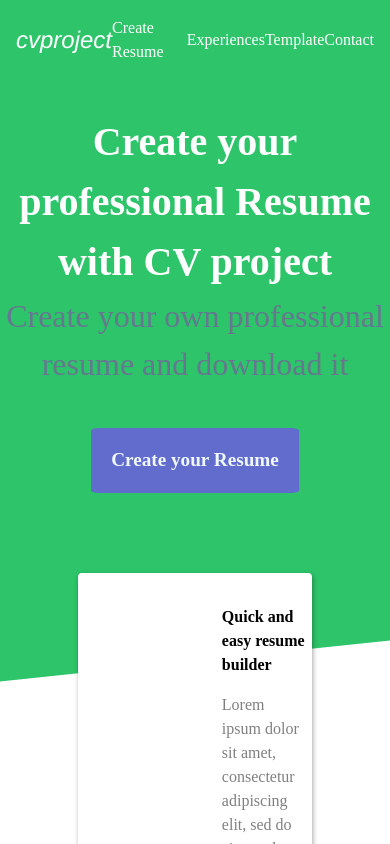
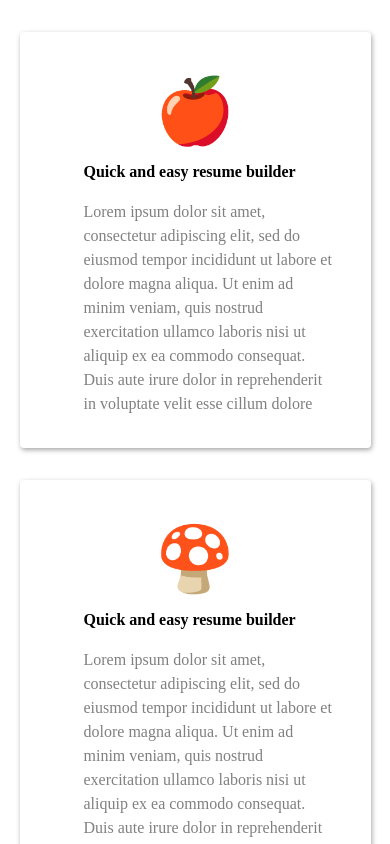
Before and after one commit to chucoyos/CV-application, a React (Vite) app: page / in a window 390 px wide. Shown: the top 844 px of the page. Built offline with nearby package versions, Linux system fonts and the light colour scheme.

Commit message:
Remove nav for small devices

```diff
--- a/src/App.css
+++ b/src/App.css
@@ -469,3 +469,25 @@ p {
 		display: none;
 	}
 }
+@media (max-width: 768px) {
+	.templates {
+		padding: 0;
+		gap: 8px;
+	}
+	.decorationBar,
+	.Nav {
+		display: none;
+	}
+	.cardContainer,
+	.form-card,
+	.experiencesCard,
+	.templates {
+		width: 100%;
+		top: 0;
+	}
+	.card,
+	.experiencesCard {
+		width: 90%;
+		flex-direction: column;
+	}
+}
--- a/src/components/NavBar.jsx
+++ b/src/components/NavBar.jsx
@@ -35,11 +35,7 @@ const NavBar = ({ path, text }) => {
 					/>
 				</>
 			)}
-			{location.pathname === '/general-details' && (
-				<>
-					<h1>Personal details</h1>
-				</>
-			)}
+			{location.pathname === '/general-details' && <h1>Personal details</h1>}
 			{location.pathname === '/experiences' && (
 				<>
 					<h1>My experiences</h1>
--- a/src/components/Template.jsx
+++ b/src/components/Template.jsx
@@ -58,15 +58,7 @@ function Template(props) {
 				skills={props.skills}
 				languages={props.languages}
 			/>
-			<Oslo
-				generalInfo={props.generalInfo}
-				education={props.education}
-				workExperience={props.workExperience}
-				interests={props.interests}
-				resumeObjective={props.resumeObjective}
-				skills={props.skills}
-				languages={props.languages}
-			/>
+
 			{/* <Madrid
 				generalInfo={props.generalInfo}
 				education={props.education}
```
